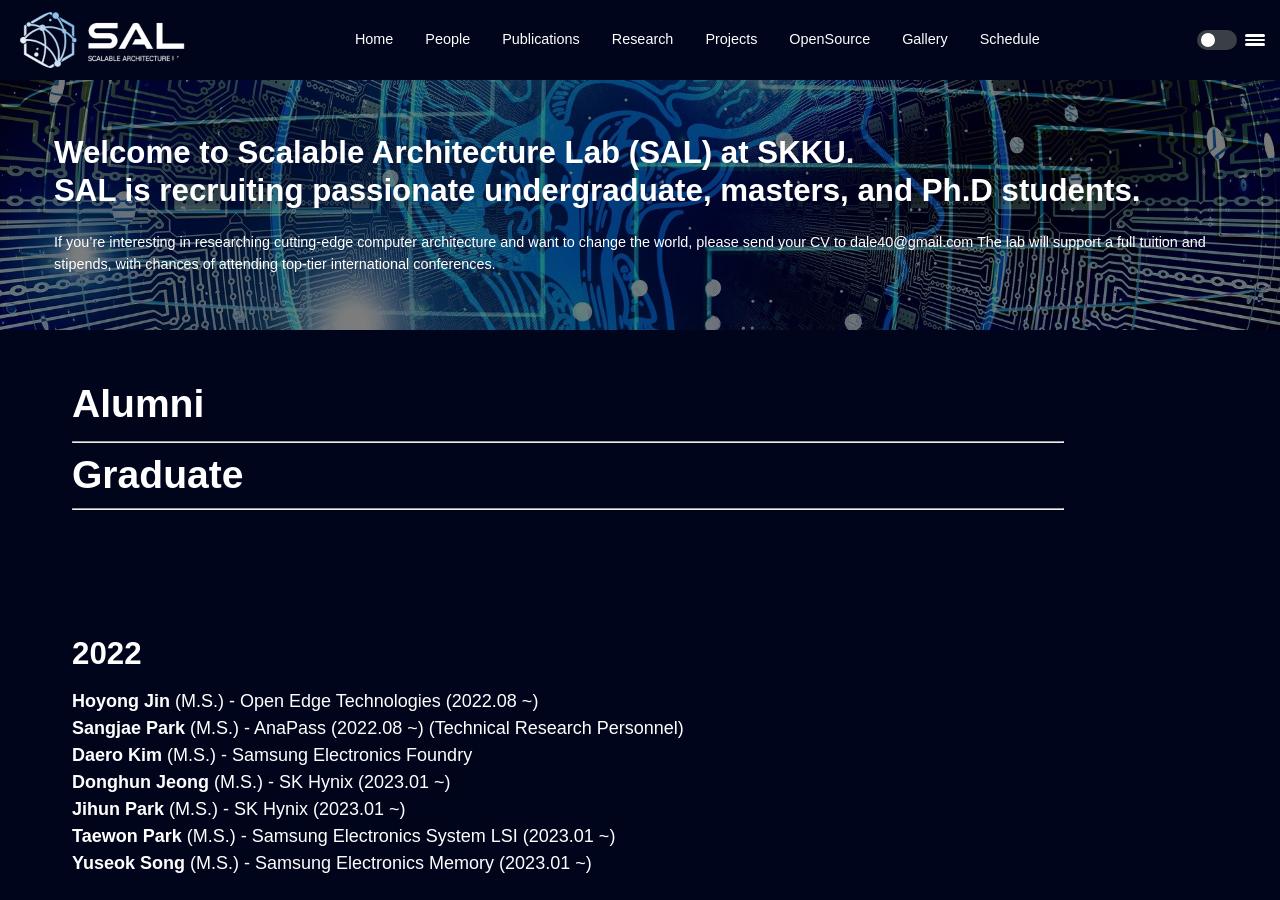
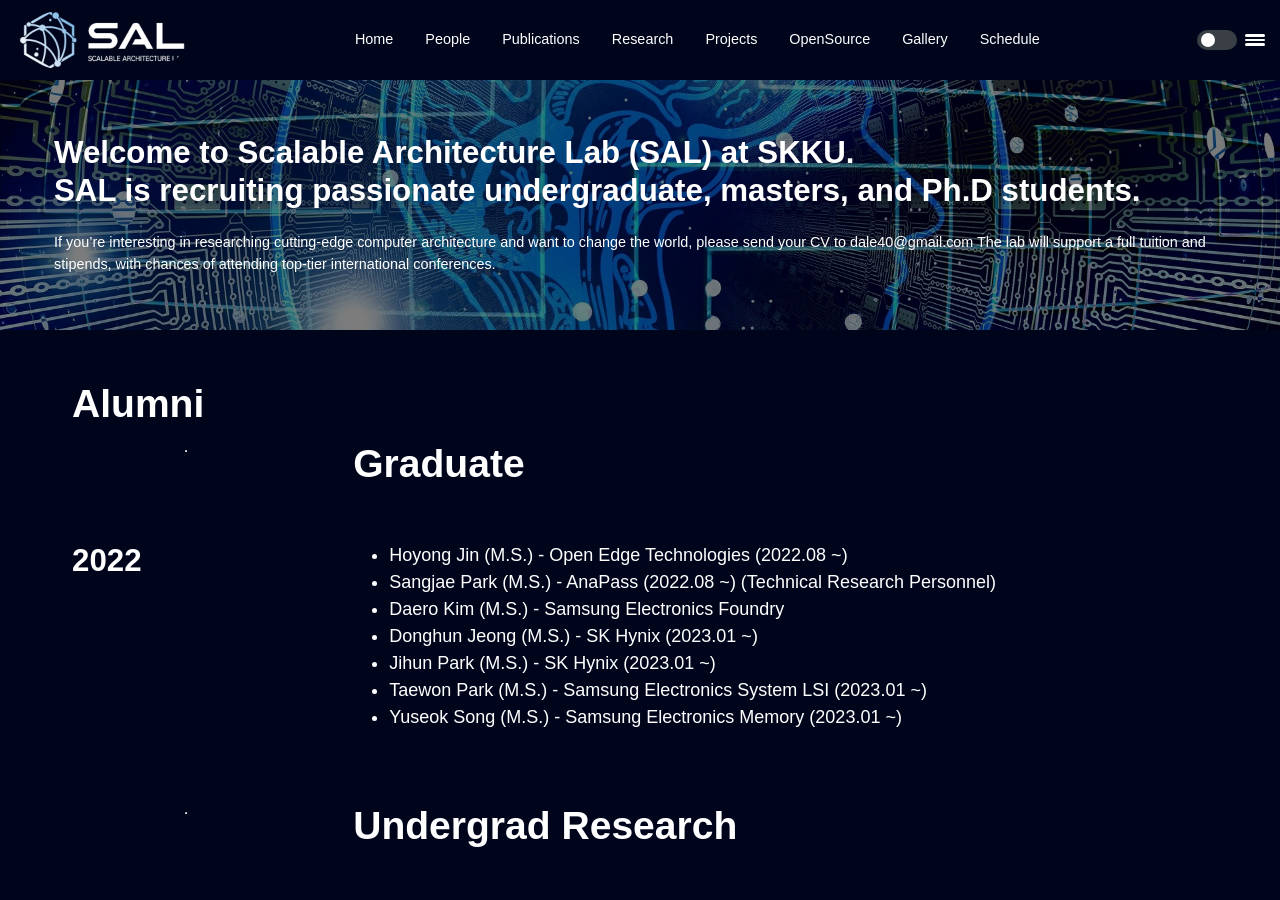
Before and after one commit to scalable-arch/scalable-arch.github.io, a Jekyll site: the page built from members-alumni.md, in a window 1280 px wide and 900 px high. Built offline with Jekyll 4.4.1, drawn with Linux system fonts in a browser that asks for light colours.

Commit message:
Update members-alumni.md

```diff
--- a/members-alumni.md
+++ b/members-alumni.md
@@ -1,13 +1,15 @@
 ---
 title: Alumni
 permalink: /members/alumni/
-layout: page
+layout: posts-page
 ---
 
 ---
 # Graduate
----
+
 ## 2022
+
+  {:.inner-list}
   - **Hoyong Jin** (M.S.) - Open Edge Technologies (2022.08 ~)
   - **Sangjae Park** (M.S.) - AnaPass (2022.08 ~) (Technical Research Personnel)
   - **Daero Kim** (M.S.) - Samsung Electronics Foundry
@@ -16,7 +18,7 @@ layout: page
   - **Taewon Park** (M.S.) - Samsung Electronics System LSI (2023.01 ~)
   - **Yuseok Song** (M.S.) - Samsung Electronics Memory (2023.01 ~)
 
-<br><br>
+
 
 ---
 # Undergrad Research
```
